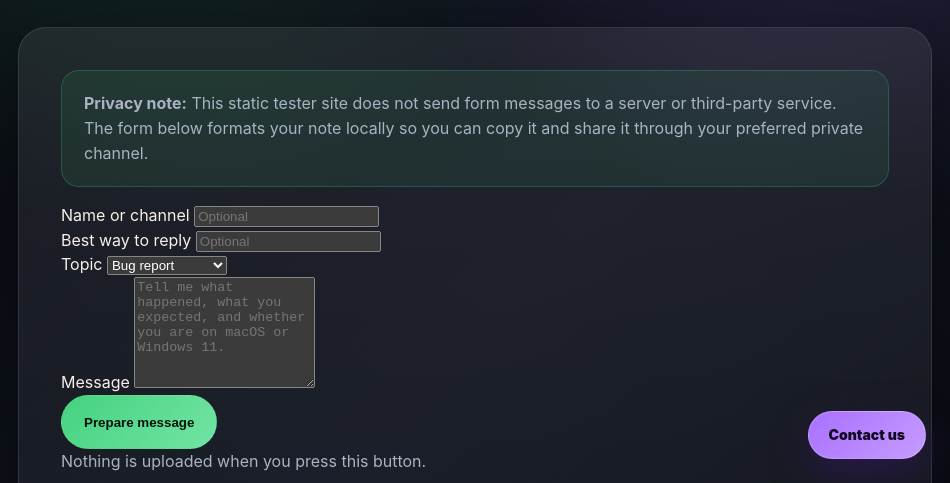
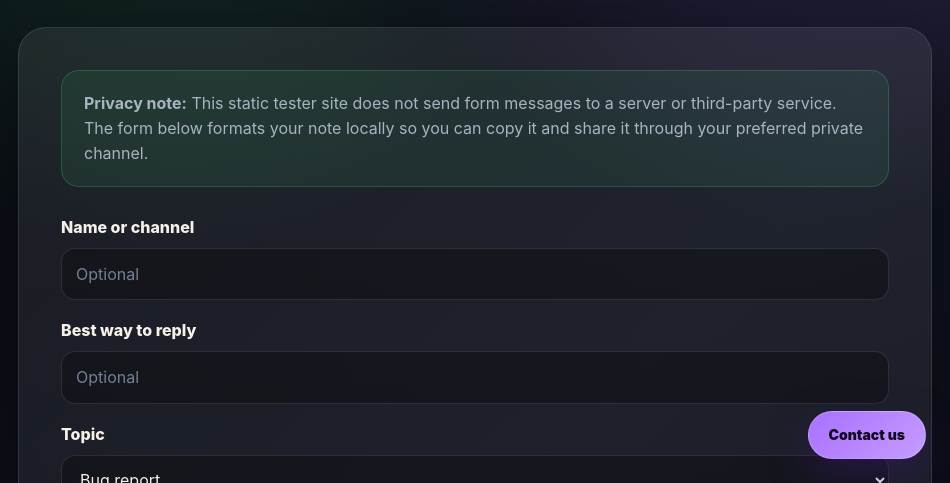
Before and after one commit to jimmyqja/ChatMonJa, an Electron app: page docs/contact.html in a window 950 px wide. Shown: the part 317-800 px from the top of the page. Drawn offline with Linux system fonts and the light colour scheme.

Commit message:
Style privacy contact form

```diff
--- a/docs/styles.css
+++ b/docs/styles.css
@@ -514,6 +514,63 @@ footer a {
   font-size: 24px;
 }
 
+.contact-form {
+  display: grid;
+  gap: 18px;
+  margin: 28px 0 8px;
+}
+
+.form-row {
+  display: grid;
+  gap: 8px;
+}
+
+.form-row label {
+  color: var(--text);
+  font-weight: 850;
+}
+
+.form-row input,
+.form-row select,
+.form-row textarea,
+.prepared-message textarea {
+  width: 100%;
+  padding: 13px 14px;
+  background: rgba(0, 0, 0, 0.28);
+  border: 1px solid var(--border);
+  border-radius: 14px;
+  color: var(--text);
+  font: inherit;
+}
+
+.form-row textarea,
+.prepared-message textarea {
+  resize: vertical;
+}
+
+.form-row input::placeholder,
+.form-row textarea::placeholder {
+  color: #748095;
+}
+
+.form-help {
+  margin: 0;
+  color: #8792a4;
+  font-size: 13px;
+}
+
+.prepared-message {
+  margin-top: 24px;
+  padding: 24px;
+  background: rgba(169, 112, 255, 0.09);
+  border: 1px solid rgba(169, 112, 255, 0.24);
+  border-radius: 20px;
+}
+
+.prepared-message .button {
+  margin-top: 14px;
+}
+
 .contact-bubble {
   position: fixed;
   right: 24px;
```
